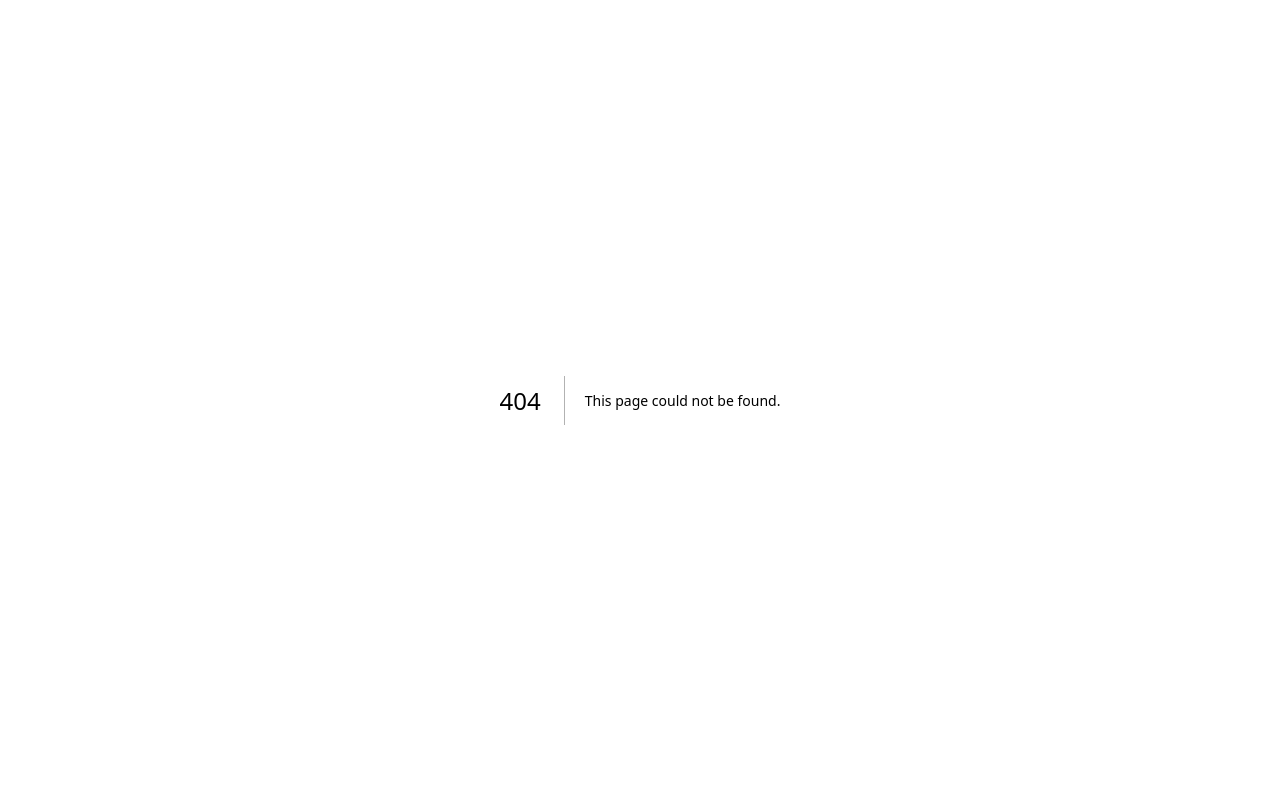
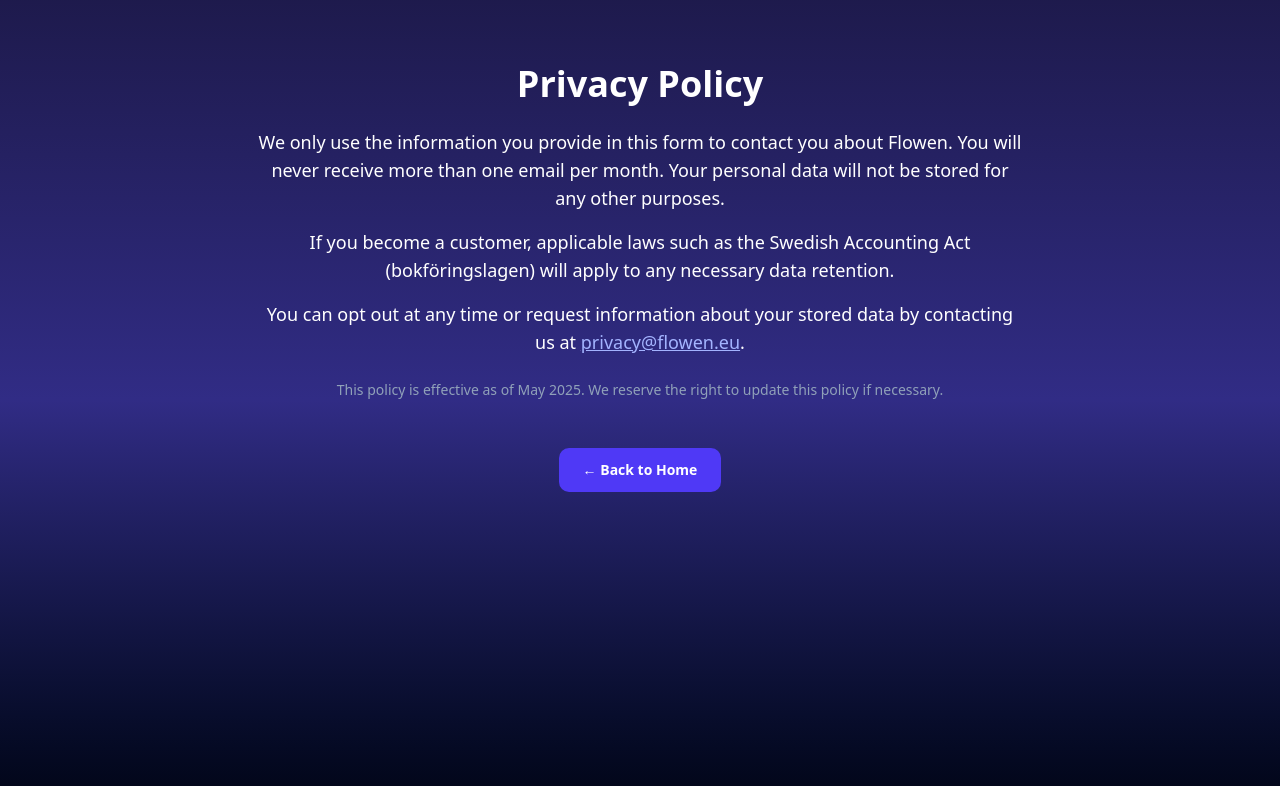
Before and after one commit to Industrinat/flowen-landing, a Next.js app: page /privacy-policy in a window 1280 px wide. Before the commit this address had no page. Shown: the top 786 px of the page. Built offline with nearby package versions, Linux system fonts and the light colour scheme.

Commit message:
added intro vide

```diff
--- a/app/page.tsx
+++ b/app/page.tsx
@@ -1,19 +1,15 @@
 import React from "react";
-import HowItWorks from '../components/HowItWorks'
-import Testimonials from '../components/Testimonials'
-import styles from './page.module.css'   // Importera CSS-modulen!
+import HowItWorks from '../components/HowItWorks';
+import Testimonials from '../components/Testimonials';
+import styles from './page.module.css';
 
 export default function Home() {
   return (
     <main className="relative w-full min-h-screen overflow-hidden text-white bg-gradient-to-b from-indigo-950 via-indigo-900 to-slate-950">
-
-      {/* Header med logga, vit platta och hero */}
+      {/* Header */}
       <header className="flex flex-col items-center justify-center pt-16 pb-8">
-        {/* Platta + logga */}
         <div className="relative flex items-center justify-center mb-4" style={{ height: 160 }}>
-          {/* Vit, rundad platta med skugga */}
           <div className="absolute left-1/2 top-1/2 -translate-x-1/2 -translate-y-1/2 w-44 h-28 bg-white rounded-3xl shadow-2xl z-0" />
-          {/* Stor logga */}
           <img
             src="/logoFlowen.png"
             alt="Flowen logotype"
@@ -21,11 +17,9 @@ export default function Home() {
             style={{ background: "none" }}
           />
         </div>
-        {/* Rubrik, linje, tagline, knapp */}
         <h1 className="mt-6 text-4xl md:text-6xl font-extrabold text-center drop-shadow-lg leading-tight">
           Next generation CRM for modern teams
         </h1>
-        {/* Animerad linje */}
         <div className={styles.customline}></div>
         <span className="mt-2 text-xl md:text-2xl text-indigo-300 font-semibold tracking-wide block">
           Performance, non stop.
@@ -39,16 +33,36 @@ export default function Home() {
       </header>
 
       {/* Innehåll */}
-      <div className="relative z-10 flex flex-col items-center justify-center min-h-[40vh] text-center px-4 py-12">
+      <div className="relative z-10 flex flex-col items-center justify-center text-center px-4 py-12">
         <HowItWorks />
 
-        {/* Kontaktformulär + Video sida vid sida */}
+        {/* Vimeo huvudvideo i mindre format */}
+        <section className="w-full py-8 mt-12">
+          <div className="max-w-3xl mx-auto px-4">
+            <div className="relative pt-[56.25%]">
+              <iframe
+                src="https://player.vimeo.com/video/1089183631?h=ac1a0b2140&badge=0&autopause=0&player_id=0&app_id=58479"
+                allow="autoplay; fullscreen; picture-in-picture; clipboard-write; encrypted-media"
+                title="Flowen Video"
+                className="absolute top-0 left-0 w-full h-full rounded-xl shadow-xl"
+              ></iframe>
+            </div>
+          </div>
+        </section>
+
+        {/* Testimonials */}
+        <div className="mt-16 w-full flex justify-center">
+          <Testimonials />
+        </div>
+
+        {/* Kontaktformulär + Surfvideo */}
         <div className="mt-16 flex flex-col md:flex-row w-full max-w-6xl mx-auto gap-8">
           {/* Formulär */}
+          <div className="w-full md:w-1/2">
             <form
               action="https://formspree.io/f/myzwpajk"
               method="POST"
-            className="w-full md:w-1/2 bg-white bg-opacity-90 text-black p-6 rounded-xl shadow"
+              className="bg-white bg-opacity-90 text-black p-6 rounded-xl shadow"
             >
               <h2 className="text-xl font-semibold mb-4 text-left">Contact</h2>
               <label className="block mb-3 text-left">
@@ -86,7 +100,14 @@ export default function Home() {
               </button>
             </form>
 
-          {/* Video */}
+            {/* GDPR-info */}
+            <p className="text-xs text-gray-300 mt-4 text-center px-2">
+              By submitting this form, you agree that we process your personal data solely for contacting you about Flowen. We will email you no more than once per month. Your data will not be stored or used for any other purpose. If you become a customer, relevant laws such as bookkeeping legislation may apply.
+              <a href="/privacy-policy" className="underline text-indigo-300 ml-1 hover:text-indigo-100">Read more</a>.
+            </p>
+          </div>
+
+          {/* Surfvideo */}
           <div className="w-full md:w-1/2 rounded-xl overflow-hidden shadow-lg">
             <video
               autoPlay
@@ -99,12 +120,7 @@ export default function Home() {
             </video>
           </div>
         </div>
-
-        {/* Testimonials */}
-        <div className="mt-16 w-full flex justify-center">
-          <Testimonials />
-        </div>
       </div>
     </main>
-  )
+  );
 }
--- /dev/null
+++ b/app/privacy-policy/page.tsx
@@ -0,0 +1,33 @@
+export default function PrivacyPolicy() {
+  return (
+    <main className="min-h-screen bg-gradient-to-b from-indigo-950 via-indigo-900 to-slate-950 text-white px-6 py-16">
+      <div className="max-w-3xl mx-auto text-center">
+        <h1 className="text-4xl font-bold mb-6">Privacy Policy</h1>
+        <p className="text-lg mb-4">
+          We only use the information you provide in this form to contact you about Flowen.
+          You will never receive more than one email per month. Your personal data will not be stored for any other purposes.
+        </p>
+        <p className="text-lg mb-4">
+          If you become a customer, applicable laws such as the Swedish Accounting Act (bokföringslagen) will apply to any necessary data retention.
+        </p>
+        <p className="text-lg mb-4">
+          You can opt out at any time or request information about your stored data by contacting us at{" "}
+          <a href="mailto:privacy@flowen.eu" className="underline text-indigo-300 hover:text-indigo-100">
+            privacy@flowen.eu
+          </a>.
+        </p>
+        <p className="text-sm text-slate-400 mt-6">This policy is effective as of May 2025. We reserve the right to update this policy if necessary.</p>
+
+        {/* Back to Home button */}
+        <div className="mt-12">
+          <a
+            href="/"
+            className="inline-block px-6 py-3 text-sm font-semibold text-white bg-indigo-600 rounded-lg hover:bg-indigo-500 transition"
+          >
+            ← Back to Home
+          </a>
+        </div>
+      </div>
+    </main>
+  );
+}
--- /dev/null
+++ b/public/flowen-site/public/vimeo-test/index.html
@@ -0,0 +1,38 @@
+<!DOCTYPE html>
+<html lang="sv">
+<head>
+  <meta charset="UTF-8">
+  <title>Vimeo Test – Flowen</title>
+  <style>
+    body {
+      margin: 0;
+      background: #000;
+    }
+    .video-container {
+      position: relative;
+      padding-top: 56.25%; /* 16:9 ratio */
+    }
+    .video-container iframe {
+      position: absolute;
+      top: 0;
+      left: 0;
+      width: 100%;
+      height: 100%;
+      border: none;
+    }
+  </style>
+</head>
+<body>
+
+  <div class="video-container">
+    <iframe
+      src="https://player.vimeo.com/video/1089183631?h=ac1a0b2140&badge=0&autopause=0&player_id=0&app_id=58479"
+      allow="autoplay; fullscreen; picture-in-picture; clipboard-write; encrypted-media"
+      title="Flowen Video"
+    ></iframe>
+  </div>
+
+  <script src="https://player.vimeo.com/api/player.js"></script>
+
+</body>
+</html>
```
Lines whose indentation alone changed are shown as unchanged.
